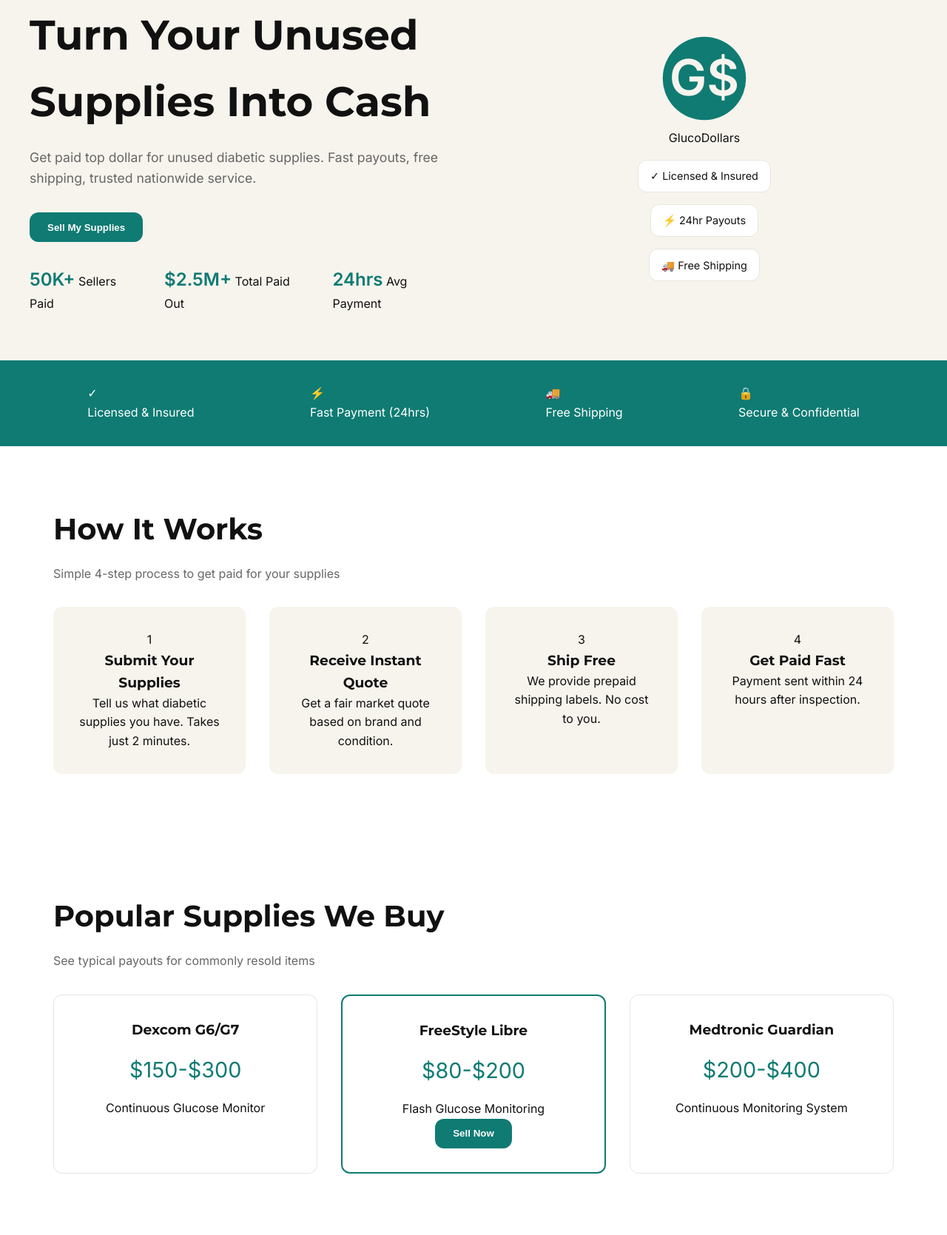
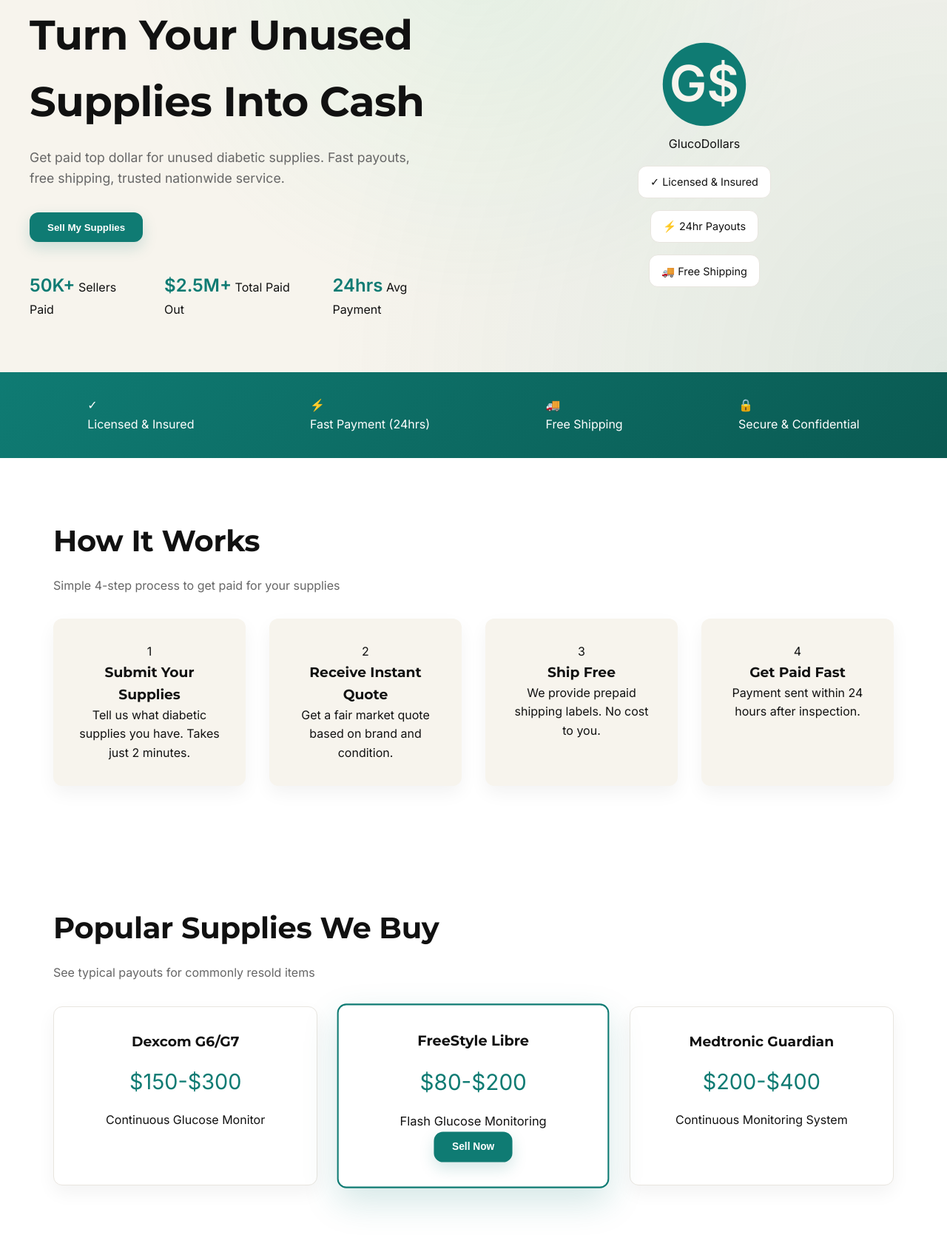
Before and after one commit to knothyself5d/GLUCODOLLARS, a website: page index.html in a window 1280 px wide. Shown: the part 131-1800 px from the top of the page at 74% size. Drawn offline with Linux system fonts and the light colour scheme.

Commit message:
Update styles.css

```diff
--- a/styles.css
+++ b/styles.css
@@ -354,3 +354,125 @@
         text-align: center;
     }
 }
+/* ===============================
+   PREMIUM UI UPGRADE PATCH
+   (SAFE ADD-ON — DOES NOT BREAK STRUCTURE)
+================================ */
+
+/* Slightly richer background depth */
+body {
+    background: #ffffff;
+}
+
+/* Improve section breathing room */
+section {
+    position: relative;
+}
+
+/* Headings feel more premium */
+h1 {
+    letter-spacing: -0.5px;
+}
+
+h2 {
+    letter-spacing: -0.3px;
+}
+
+/* HERO upgrade (without changing layout) */
+.hero {
+    background: radial-gradient(circle at top, rgba(101, 214, 164, 0.12), transparent 55%),
+                radial-gradient(circle at bottom right, rgba(15, 123, 115, 0.10), transparent 60%),
+                var(--bg);
+}
+
+/* Make hero content feel more "startup premium" */
+.hero-subheading {
+    max-width: 520px;
+}
+
+/* CTA buttons feel more expensive */
+.btn-primary,
+.cta-button {
+    box-shadow: 0 8px 20px rgba(15, 123, 115, 0.18);
+}
+
+.btn-primary:hover,
+.cta-button:hover {
+    transform: translateY(-2px) scale(1.02);
+    box-shadow: 0 12px 30px rgba(15, 123, 115, 0.25);
+}
+
+/* Cards feel less flat */
+.step-card,
+.pricing-card,
+.benefit-card,
+.faq-item,
+.info-item {
+    box-shadow: 0 10px 25px rgba(0,0,0,0.05);
+    transition: all 0.25s ease;
+}
+
+/* Hover depth (subtle, not flashy) */
+.step-card:hover,
+.pricing-card:hover,
+.benefit-card:hover,
+.faq-item:hover {
+    transform: translateY(-4px);
+    box-shadow: 0 18px 40px rgba(0,0,0,0.08);
+}
+
+/* Featured pricing card pop */
+.pricing-card.featured {
+    transform: scale(1.03);
+    box-shadow: 0 18px 45px rgba(15, 123, 115, 0.18);
+}
+
+/* Trust strip upgrade */
+.trust-strip {
+    background: linear-gradient(135deg, var(--primary), #0a5a52);
+}
+
+/* Better spacing for stats */
+.hero-stats {
+    margin-top: 1rem;
+}
+
+.stat {
+    padding: 0.5rem 0;
+}
+
+/* FAQ polish */
+.faq-question {
+    font-weight: 600;
+}
+
+.faq-item {
+    overflow: hidden;
+}
+
+/* Contact form upgrade */
+.quote-form {
+    box-shadow: 0 15px 35px rgba(0,0,0,0.06);
+}
+
+/* Input polish */
+.form-group input,
+.form-group select {
+    background: #fff;
+}
+
+/* Footer polish */
+.footer {
+    background: linear-gradient(135deg, var(--primary), #0a5a52);
+}
+
+/* Mobile polish */
+@media (max-width: 768px) {
+    .pricing-card.featured {
+        transform: none;
+    }
+
+    .hero {
+        padding: 3rem 1.5rem;
+    }
+}
```
